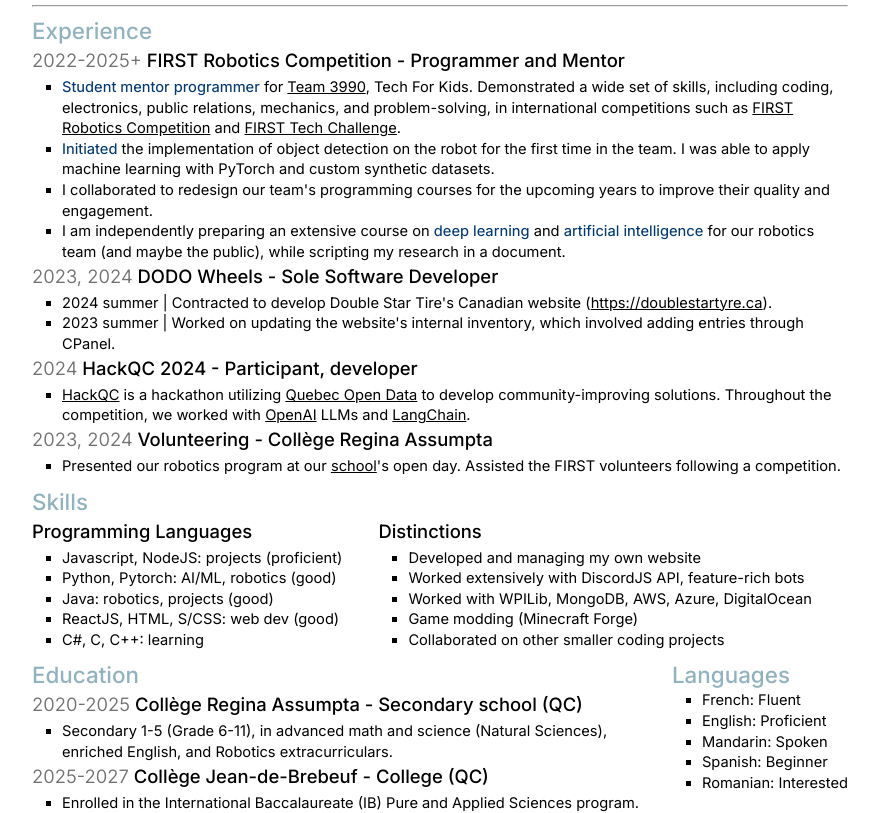
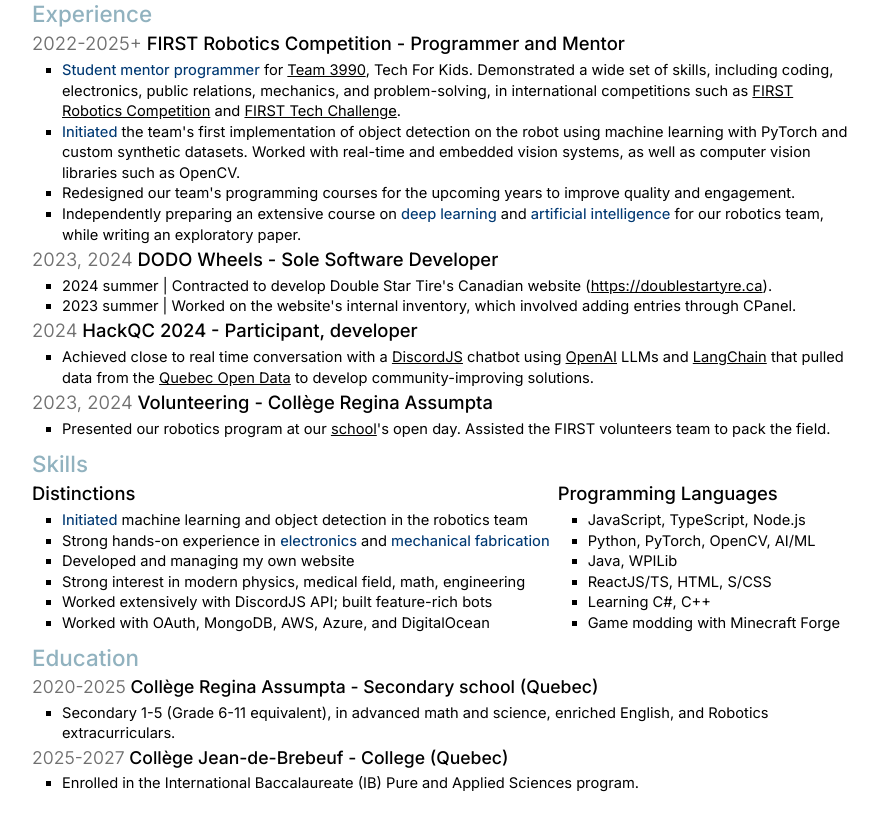
Before and after one commit to jerryxfu/curriculum-vitae, a plain HTML site: page index.html in a window 1280 px wide. Shown: the part 106-919 px from the top of the page, without its empty margins (200-1079 px from the left). Drawn offline with Linux system fonts and the light colour scheme.

Commit message:
updates from dazhi

```diff
--- a/index.css
+++ b/index.css
@@ -59,6 +59,12 @@ h4 {
     margin: 0.10rem 0 0.20rem 0;
 }
 
+h5 {
+    font-size: 1.10rem;
+    font-weight: 500;
+    margin: 0.10rem 0 0.20rem 0;
+}
+
 p, ul {
     margin: 0;
     font-size: 11pt;
--- a/index.html
+++ b/index.html
@@ -23,14 +23,15 @@
         <div class="flex-item">
             <p>Montreal, Quebec, Canada | (address redacted)</p>
             <p><a href="mailto:jerryfu_mc@outlook.com">jerryfu_mc@outlook.com</a> | <a href="tel:+14382258853">(438) 225-8853</a></p>
-            <p><a href="https://jerryxf.net" target="_blank">jerrydev.net</a>
-                | <a href="https://github.com/jerryxf" target="_blank">github.com/AspectOfJerry</a></p>
-            <p><a href="https://linkedin.com/in/jerryfu-dev" target="_blank">linkedin.com/in/jerryfu-dev</a></p>
+            <p><a href="https://jerryxf.net" target="_blank">jerryxf.net</a>
+                | <a href="https://github.com/jerryxf" target="_blank">github.com/jerryxf</a>
+                | <a href="https://linkedin.com/in/jerryfu-dev" target="_blank">linkedin.com/in/jerryfu-dev</a>
+            </p>
             <p><span class="special">References</span> available upon request!</p>
         </div>
     </div>
 
-    <hr>
+    <hr style="margin: 0;">
 
     <!-- EXPERIENCE -->
     <h3>Experience</h3>
@@ -44,16 +45,15 @@
             href="https://www.firstinspires.org/robotics/ftc" target="_blank">FIRST Tech Challenge</a>.
         </li>
         <li>
-            <span class="special">Initiated</span> the implementation of object detection on the robot for the first time in the team. I was able
-            to apply machine learning with PyTorch and custom synthetic datasets.
+            <span class="special">Initiated</span> the team's first implementation of object detection on the robot using machine learning with PyTorch and
+            custom synthetic datasets. Worked with real-time and embedded vision systems, as well as computer vision libraries such as OpenCV.
         </li>
         <li>
-            I collaborated to redesign our team's programming courses for the upcoming years to improve their quality and engagement.
+            Redesigned our team's programming courses for the upcoming years to improve quality and engagement.
         </li>
         <li>
-            I am independently preparing an extensive course on <span class="special">deep learning</span> and <span
-            class="special">artificial intelligence</span> for
-            our robotics team (and maybe the public), while scripting my research in a document.
+            Independently preparing an extensive course on <span class="special">deep learning</span> and <span class="special">artificial intelligence</span>
+            for our robotics team, while writing an exploratory paper.
         </li>
     </ul>
 
@@ -63,16 +63,16 @@
             2024 summer | Contracted to develop Double Star Tire's Canadian website (<a href="https://doublestartyre.ca/" target="_blank">https://doublestartyre.ca</a>).
         </li>
         <li>
-            2023 summer | Worked on updating the website's internal inventory, which involved adding entries through CPanel.
+            2023 summer | Worked on the website's internal inventory, which involved adding entries through CPanel.
         </li>
     </ul>
 
     <h4><span class="light">2024</span> HackQC 2024 - Participant, developer</h4>
     <ul>
         <li>
-            <a href="https://hackqc.ca/" target="_blank">HackQC</a> is a hackathon utilizing <a href="https://www.donneesquebec.ca/" target="_blank">Quebec Open
-            Data</a> to develop community-improving solutions. Throughout the competition, we worked with
-            <a href="https://openai.com/" target="_blank">OpenAI</a> LLMs and <a href="https://www.langchain.com/" target="_blank">LangChain</a>.
+            Achieved close to real time conversation with a <a href="https://discord.js.org/">DiscordJS</a> chatbot using
+            <a href="https://openai.com/" target="_blank">OpenAI</a> LLMs and <a href="https://www.langchain.com/" target="_blank">LangChain</a> that pulled
+            data from the <a href="https://www.donneesquebec.ca/" target="_blank">Quebec Open Data</a> to develop community-improving solutions.
         </li>
     </ul>
 
@@ -80,66 +80,53 @@
     <ul>
         <li>
             Presented our robotics program at our <a href="https://www.reginaassumpta.qc.ca/" target="_blank">school</a>'s open day.
-            Assisted the FIRST volunteers following a competition.
+            Assisted the FIRST volunteers team to pack the field.
         </li>
     </ul>
 
     <!-- SKILLS -->
     <h3>Skills</h3>
     <div class="flex-container">
+        <div class="flex-item">
+            <!-- SOFT SKILLS -->
+            <h4>Distinctions</h4>
+            <ul>
+                <li><span class="special">Initiated</span> machine learning and object detection in the robotics team</li>
+                <li>Strong hands-on experience in <span class="special">electronics</span> and <span class="special">mechanical fabrication</span></li>
+                <li>Developed and managing my own website</li>
+                <li>Strong interest in modern physics, medical field, math, engineering</li>
+                <li>Worked extensively with DiscordJS API; built feature-rich bots</li>
+                <li>Worked with OAuth, MongoDB, AWS, Azure, and DigitalOcean</li>
+            </ul>
+        </div>
         <div class="flex-item" style="white-space: nowrap">
             <!-- TECHNICAL SKILLS -->
             <h4>Programming Languages</h4>
             <ul>
-                <li>Javascript, NodeJS: projects (proficient)</li>
-                <li>Python, Pytorch: AI/ML, robotics (good)</li>
-                <li>Java: robotics, projects (good)</li>
-                <li>ReactJS, HTML, S/CSS: web dev (good)</li>
-                <li>C#, C, C++: learning</li>
-            </ul>
-        </div>
-        <div class="flex-item">
-            <!-- SOFT SKILLS -->
-            <h4>Distinctions</h4>
-            <ul>
-                <li>Developed and managing my own website</li>
-                <li>Worked extensively with DiscordJS API, feature-rich bots</li>
-                <li>Worked with WPILib, MongoDB, AWS, Azure, DigitalOcean</li>
-                <li>Game modding (<i>Minecraft</i> Forge)</li>
-                <li>Collaborated on other smaller coding projects</li>
+                <li>JavaScript, TypeScript, Node.js</li>
+                <li>Python, PyTorch, OpenCV, AI/ML</li>
+                <li>Java, WPILib</li>
+                <li>ReactJS/TS, HTML, S/CSS</li>
+                <li>Learning C#, C++</li>
+                <li>Game modding with <i>Minecraft</i> Forge</li>
             </ul>
         </div>
     </div>
 
-    <div class="flex-container">
-        <div class="flex-item">
     <!-- EDUCATION -->
     <h3>Education</h3>
-            <h4><span class="light">2020-2025</span> Collège Regina Assumpta - Secondary school (QC)</h4>
+    <h5><span class="light">2020-2025</span> Collège Regina Assumpta - Secondary school (Quebec)</h5>
     <ul>
         <li>
-                    Secondary 1-5 (Grade 6-11), in advanced math and science (Natural Sciences), enriched English, and Robotics extracurriculars.
+            Secondary 1-5 (Grade 6-11 equivalent), in advanced math and science, enriched English, and Robotics extracurriculars.
         </li>
     </ul>
-            <h4><span class="light">2025-2027</span> Collège Jean-de-Brebeuf - College (QC)</h4>
+    <h5><span class="light">2025-2027</span> Collège Jean-de-Brebeuf - College (Quebec)</h5>
     <ul>
         <li>
             Enrolled in the International Baccalaureate (IB) Pure and Applied Sciences program.
         </li>
     </ul>
 </div>
-        <div class="flex-item" style="white-space: nowrap">
-            <!-- LANGUAGES -->
-            <h3>Languages</h3>
-            <ul>
-                <li>French: Fluent</li>
-                <li>English: Proficient</li>
-                <li>Mandarin: Spoken</li>
-                <li>Spanish: Beginner</li>
-                <li>Romanian: Interested</li>
-            </ul>
-        </div>
-    </div>
-</div>
 </body>
 </html>
```
Lines whose indentation alone changed are shown as unchanged.
